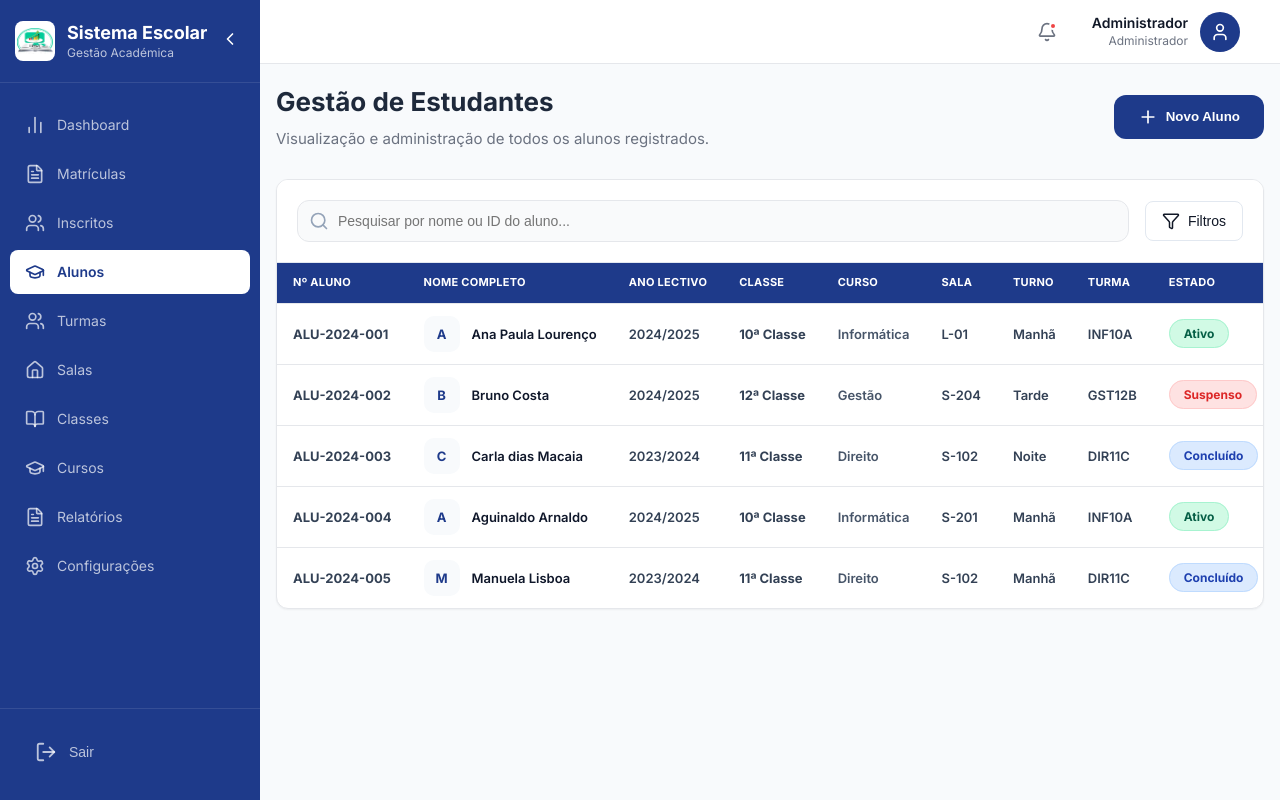
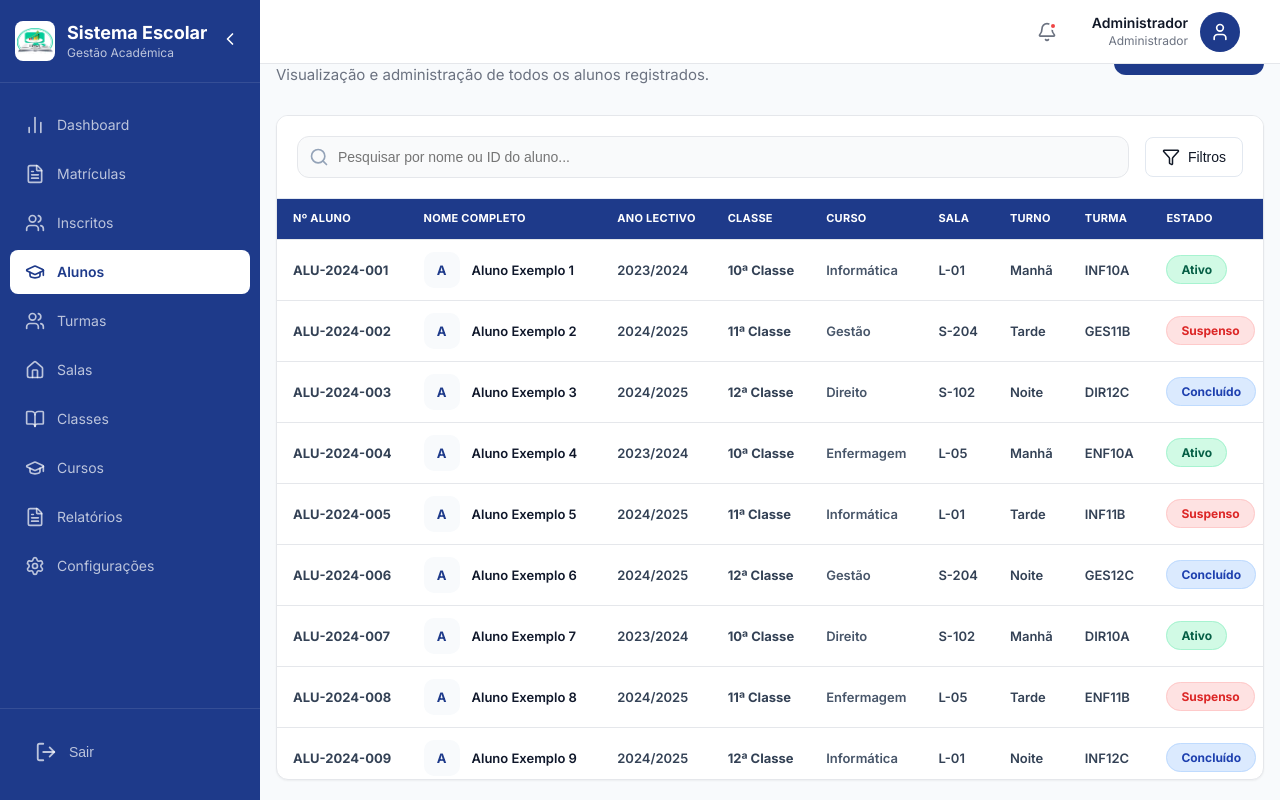
Before and after one commit to aguinaldoarnaldo/Projeto_fim_curso, a React (Vite) app in the folder frontend/: page /alunos in a window 1280 px wide. Built offline with nearby package versions, Linux system fonts and the light colour scheme.

Commit message:
fix(alunos): implement pagination, fix table scrolling, and improve list visibility

```diff
--- a/frontend/src/pages/Alunos/Alunos.css
+++ b/frontend/src/pages/Alunos/Alunos.css
@@ -137,6 +137,14 @@
 .student-id {
     font-weight: 700;
     color: var(--primary-color);
+}
+
+
+/* Wrapper for scroll */
+.table-scroll-container {
+    max-height: 65vh;
+    overflow-y: auto;
+    overflow-x: auto;
 }
 
 .student-info {
@@ -467,3 +475,9 @@
     from { opacity: 0; }
     to { opacity: 1; }
 }
+/* Thicker table text */
+table td, .table td {
+    font-weight: 550;
+    font-size: 13.5px;
+    color: #1f2937;
+}
--- a/frontend/src/pages/Alunos/Alunos.jsx
+++ b/frontend/src/pages/Alunos/Alunos.jsx
@@ -1,4 +1,4 @@
-import React, { useState } from 'react';
+import React, { useState, useEffect, useRef } from 'react';
 import './Alunos.css';
 
 import {
@@ -21,11 +21,27 @@ import {
     GraduationCap
 } from 'lucide-react';
 
+import Pagination from '../../components/Common/Pagination';
+
 const Alunos = () => {
     const [searchTerm, setSearchTerm] = useState('');
     const [showFilters, setShowFilters] = useState(false);
     const [selectedStudent, setSelectedStudent] = useState(null);
     const [showNewStudentModal, setShowNewStudentModal] = useState(false);
+    const tableRef = useRef(null);
+
+    // Pagination State
+    const [currentPage, setCurrentPage] = useState(1);
+    const [itemsPerPage] = useState(24);
+
+    // Scroll to top on page change
+    useEffect(() => {
+        if (tableRef.current) {
+            tableRef.current.scrollIntoView({ behavior: 'smooth', block: 'start' });
+            const tableWrapper = tableRef.current.querySelector('.table-wrapper');
+            if (tableWrapper) tableWrapper.scrollTop = 0;
+        }
+    }, [currentPage]);
 
     // Filters State
     const [filters, setFilters] = useState({
@@ -36,118 +52,43 @@ const Alunos = () => {
         classe: ''
     });
 
-    const studentsData = [
-        {
-            id: 'ALU-2024-001',
-            nome: 'Ana Paula Lourenço',
-            anoLectivo: '2024/2025',
-            classe: '10ª Classe',
-            curso: 'Informática',
-            sala: 'L-01',
-            turno: 'Manhã',
-            turma: 'INF10A',
-            status: 'Ativo',
-            dataMatricula: '05 Jan 2024',
+    // Generate 50 mock students
+    const studentsData = Array.from({ length: 150 }, (_, i) => {
+        const id = i + 1;
+        const padId = id.toString().padStart(3, '0');
+        const cursos = ['Informática', 'Gestão', 'Direito', 'Enfermagem'];
+        const classes = ['10ª Classe', '11ª Classe', '12ª Classe'];
+        const turnos = ['Manhã', 'Tarde', 'Noite'];
+        const salas = ['L-01', 'S-204', 'S-102', 'L-05'];
+        const statusList = ['Ativo', 'Suspenso', 'Concluído'];
+
+        const curso = cursos[i % cursos.length];
+        const status = statusList[i % statusList.length];
+
+        return {
+            id: `ALU-2024-${padId}`,
+            nome: `Aluno Exemplo ${id}`,
+            anoLectivo: i % 3 === 0 ? '2023/2024' : '2024/2025',
+            classe: classes[i % classes.length],
+            curso: curso,
+            sala: salas[i % salas.length],
+            turno: turnos[i % turnos.length],
+            turma: `${curso.substring(0, 3).toUpperCase()}${classes[i % classes.length].substring(0, 2)}${String.fromCharCode(65 + (i % 3))}`,
+            status: status,
+            dataMatricula: `${(i % 28) + 1} Jan 2024`,
             detalhes: {
-                nif: 'A00123456',
-                nascimento: '12/05/2008',
-                encarregado: 'João Lourenço',
-                telefone: '+244 923 000 111',
-                email: 'ana.paula@email.com',
-                endereco: 'Luanda, Maianga',
-                bi: '001234567LA041',
-                obs: 'A aluna possui alergia a amendoim.'
+                nif: `A${padId}123456`,
+                nascimento: `${(i % 28) + 1}/05/${2005 + (i % 4)}`,
+                encarregado: `Encarregado ${id}`,
+                telefone: `+244 923 ${padId} ${padId}`,
+                email: `aluno${id}@email.com`,
+                endereco: 'Luanda, Angola',
+                bi: `00${padId}12345LA${padId.slice(-2)}`,
+                obs: i % 5 === 0 ? 'Observação de teste.' : ''
             }
-        },
-        {
-            id: 'ALU-2024-002',
-            nome: 'Bruno Costa',
-            anoLectivo: '2024/2025',
-            classe: '12ª Classe',
-            curso: 'Gestão',
-            sala: 'S-204',
-            turno: 'Tarde',
-            turma: 'GST12B',
-            status: 'Suspenso',
-            dataMatricula: '10 Jan 2024',
-            detalhes: {
-                nif: 'B00987654',
-                nascimento: '03/11/2006',
-                encarregado: 'Carla Costa',
-                telefone: '+244 931 222 333',
-                email: 'bruno.costa@email.com',
-                endereco: 'Cazenga, Luanda',
-                bi: '009876543LA092',
-                obs: 'Aguardando regularização de mensalidade.'
-            }
-        },
-        {
-            id: 'ALU-2024-003',
-            nome: 'Carla dias Macaia',
-            anoLectivo: '2023/2024',
-            classe: '11ª Classe',
-            curso: 'Direito',
-            sala: 'S-102',
-            turno: 'Noite',
-            turma: 'DIR11C',
-            status: 'Concluído',
-            dataMatricula: '15 Jan 2023',
-            detalhes: {
-                nif: 'C00456123',
-                nascimento: '20/09/2005',
-                encarregado: 'Manuel Macaia',
-                telefone: '+244 944 444 555',
-                email: 'carla.macaia@email.com',
-                endereco: 'Viana, Luanda',
-                bi: '004561234LA011',
-                obs: 'Graduada com distinção.'
-            }
-        },
-        {
-            id: 'ALU-2024-004',
-            nome: 'Aguinaldo Arnaldo',
-            anoLectivo: '2024/2025',
-            classe: '10ª Classe',
-            curso: 'Informática',
-            sala: 'S-201',
-            turno: 'Manhã',
-            turma: 'INF10A',
-            status: 'Ativo',
-            dataMatricula: '20 Jan 2024',
-            detalhes: {
-                nif: 'D00123456',
-                nascimento: '07/07/2005',
-                encarregado: 'Julia Maria',
-                telefone: '+244 922 666 777',
-                email: 'aguinaldoarnaldo5@gmail.com',
-                endereco: 'Mombamba, Luanda',
-                bi: '001234567LA022',
-                obs: 'Regularização de mensalidade pendente.'
-            }
-        },
-        {
-            id: 'ALU-2024-005',
-            nome: 'Manuela Lisboa',
-            anoLectivo: '2023/2024',
-            classe: '11ª Classe',
-            curso: 'Direito',
-            sala: 'S-102',
-            turno: 'Manhã',
-            turma: 'DIR11C',
-            status: 'Concluído',
-            dataMatricula: '15 Jan 2023',
-            detalhes: {
-                nif: 'C00456123',
-                nascimento: '20/09/2005',
-                encarregado: 'Manuel Lisboa',
-                telefone: '+244 944 444 555',
-                email: 'manuelalisboa5@gmail.com',
-                endereco: 'Viana, Luanda',
-                bi: '004561234LA011',
-                obs: 'Graduada com distinção.'
-            }
-        },
-    ];
+        };
+    });
+
 
     const handleFilterChange = (e) => {
         setFilters({ ...filters, [e.target.name]: e.target.value });
@@ -168,6 +109,11 @@ const Alunos = () => {
 
         return matchesSearch && matchesFilters;
     });
+
+    // Pagination Slicing
+    const indexOfLastItem = currentPage * itemsPerPage;
+    const indexOfFirstItem = indexOfLastItem - itemsPerPage;
+    const currentStudents = filteredStudents.slice(indexOfFirstItem, indexOfLastItem);
 
     const getStatusStyle = (status) => {
         switch (status) {
@@ -196,7 +142,7 @@ const Alunos = () => {
                 </div>
             </header>
 
-            <div className="table-card">
+            <div className="table-card" ref={tableRef}>
                 {/* Search and Filters Header */}
                 <div className="search-filter-header">
                     <div className="search-input-container">
@@ -205,7 +151,7 @@ const Alunos = () => {
                             type="text"
                             placeholder="Pesquisar por nome ou ID do aluno..."
                             value={searchTerm}
-                            onChange={(e) => setSearchTerm(e.target.value)}
+                            onChange={(e) => { setSearchTerm(e.target.value); setCurrentPage(1); }}
                             className="search-input"
                             aria-label="Pesquisar alunos por nome ou ID"
                         />
@@ -236,7 +182,7 @@ const Alunos = () => {
                                     id="filtro-ano"
                                     name="ano"
                                     value={filters.ano}
-                                    onChange={handleFilterChange}
+                                    onChange={(e) => { handleFilterChange(e); setCurrentPage(1); }}
                                     className="selecao-filtro"
                                 >
                                     <option value="">Todos</option>
@@ -246,7 +192,7 @@ const Alunos = () => {
                             </div>
                             <div className="grupo-filtro">
                                 <label>Classe</label>
-                                <select name="classe" value={filters.classe} onChange={handleFilterChange} className="selecao-filtro">
+                                <select name="classe" value={filters.classe} onChange={(e) => { handleFilterChange(e); setCurrentPage(1); }} className="selecao-filtro">
                                     <option value="">Todas</option>
                                     <option value="10ª Classe">10ª Classe</option>
                                     <option value="11ª Classe">11ª Classe</option>
@@ -255,7 +201,7 @@ const Alunos = () => {
                             </div>
                             <div className="grupo-filtro">
                                 <label>Curso</label>
-                                <select name="curso" value={filters.curso} onChange={handleFilterChange} className="selecao-filtro">
+                                <select name="curso" value={filters.curso} onChange={(e) => { handleFilterChange(e); setCurrentPage(1); }} className="selecao-filtro">
                                     <option value="">Todos</option>
                                     <option value="Informática">Informática</option>
                                     <option value="Gestão">Gestão</option>
@@ -264,7 +210,7 @@ const Alunos = () => {
                             </div>
                             <div className="grupo-filtro">
                                 <label>Sala</label>
-                                <select name="sala" value={filters.sala} onChange={handleFilterChange} className="selecao-filtro">
+                                <select name="sala" value={filters.sala} onChange={(e) => { handleFilterChange(e); setCurrentPage(1); }} className="selecao-filtro">
                                     <option value="">Todas</option>
                                     <option value="L-01">L-01</option>
                                     <option value="S-204">S-204</option>
@@ -273,7 +219,7 @@ const Alunos = () => {
                             </div>
                             <div className="grupo-filtro">
                                 <label>Turma</label>
-                                <select name="turma" value={filters.turma} onChange={handleFilterChange} className="selecao-filtro">
+                                <select name="turma" value={filters.turma} onChange={(e) => { handleFilterChange(e); setCurrentPage(1); }} className="selecao-filtro">
                                     <option value="">Todas</option>
                                     <option value="INF10A">INF10A</option>
                                     <option value="GST12B">GST12B</option>
@@ -283,7 +229,7 @@ const Alunos = () => {
                         </div>
                         <div style={{ marginTop: '20px', display: 'flex', justifyContent: 'flex-end' }}>
                             <button
-                                onClick={() => setFilters({ ano: '', sala: '', curso: '', turma: '', classe: '' })}
+                                onClick={() => { setFilters({ ano: '', sala: '', curso: '', turma: '', classe: '' }); setCurrentPage(1); }}
                                 className="btn-limpar-filtros">
                                 <X size={16} /> Limpar Filtros
                             </button>
@@ -311,7 +257,7 @@ const Alunos = () => {
                             </tr>
                         </thead>
                         <tbody>
-                            {filteredStudents.map((s) => (
+                            {currentStudents.map((s) => (
                                 <tr key={s.id} onClick={() => setSelectedStudent(s)} className="clickable-row">
                                     <td className="student-id">{s.id}</td>
                                     <td>
@@ -352,6 +298,12 @@ const Alunos = () => {
                     </table>
                 </div>
 
+                <Pagination
+                    totalItems={filteredStudents.length}
+                    itemsPerPage={itemsPerPage}
+                    currentPage={currentPage}
+                    onPageChange={setCurrentPage}
+                />
             </div>
 
             {/* Student Detail Central Modal */}
```
